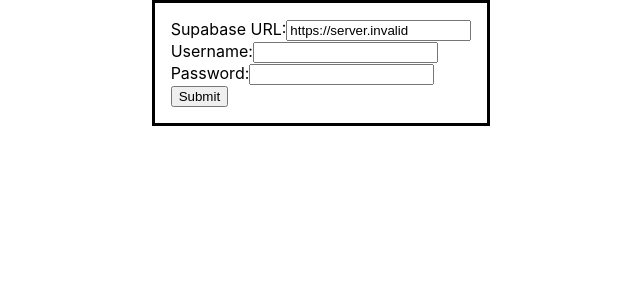
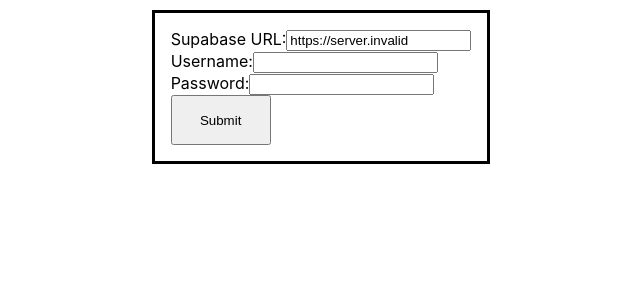
Before and after one commit to manugoyal/exercise, a React (Create React App) app in the folder app/: page / in a window 1280 px wide. Shown: the top 300 px of the page, without its empty margins (319-959 px from the left). Built offline with nearby package versions, Linux system fonts and the light colour scheme; no server answers.

Commit message:
Minor styling

```diff
--- a/app/src/App.css
+++ b/app/src/App.css
@@ -5,3 +5,12 @@
 small {
   white-space: pre-wrap;
 }
+
+button {
+  min-width: 100px;
+  min-height: 50px;
+}
+
+body {
+  padding: 10px 10px 10px 10px;
+}
--- a/app/src/WorkoutInstancePlaythrough.tsx
+++ b/app/src/WorkoutInstancePlaythrough.tsx
@@ -152,14 +152,14 @@
       {instance.description ? (
         <small>{`Instance notes: ${instance.description}`}</small>
       ) : null}
-      <h2>
+      <h3>
         {" "}
         {[
           workout.workout_def.name,
           workoutSet.name ?? `set ${workout_set_idx + 1}`,
           `rep ${instance.set_rep} / ${workoutSet.reps}`,
         ].join(" - ")}{" "}
-      </h2>
+      </h3>
       <small>
         {[
           workoutSet.description &&
--- a/scripts/seed_db.ts
+++ b/scripts/seed_db.ts
@@ -53,7 +53,7 @@
     description: "Lying flat on your back, tuck both knees into your chest.",
   },
   {
-    name: "bent-over chest stretch",
+    name: "bent-over tricep stretch",
     description:
       "Stretch out your chest and clasp your hands behind your back. Bend over.",
   },
```
